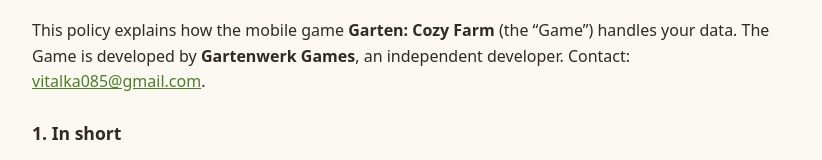
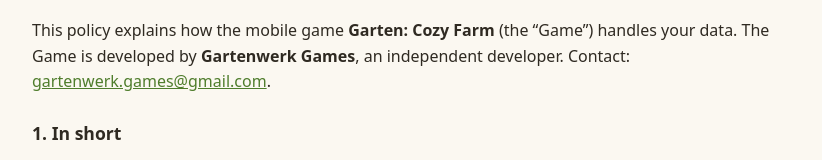
Before and after one commit to gartenwerk/gartenwerk.github.io, a plain HTML site: page privacy/index.html in a window 1280 px wide. Shown: the part 163-323 px from the top of the page, without its empty margins (228-1050 px from the left). Drawn offline with Linux system fonts and the light colour scheme.

Commit message:
Политика конфиденциальности: контакт — почта игры gartenwerk.games@gmail.com

```diff
--- a/privacy/index.html
+++ b/privacy/index.html
@@ -34,7 +34,7 @@
 <p class="meta">Effective date: October 28, 2026</p>
 <p>This policy explains how the mobile game <b>Garten: Cozy Farm</b> (the “Game”) handles your data.
 The Game is developed by <b>Gartenwerk Games</b>, an independent developer.
-Contact: <a href="mailto:vitalka085@gmail.com">vitalka085@gmail.com</a>.</p>
+Contact: <a href="mailto:gartenwerk.games@gmail.com">gartenwerk.games@gmail.com</a>.</p>
 
 <h2>1. In short</h2>
 <p>The Game has no user accounts of its own and we never see your name, email or game progress. If you are signed in to
@@ -124,7 +124,7 @@ request; write to us and we will forward the request. You can also reset your ad
 uninstall the Game. It is deleted immediately.<br>
 2. <b>Analytics and ads</b>: withdraw consent in the Game settings under “Privacy settings” (where available) – no new
 data is sent after that. You can also reset or delete the advertising ID in your phone settings (Google → Ads).<br>
-3. <b>Data held by GameAnalytics or Google</b>: email <a href="mailto:vitalka085@gmail.com">vitalka085@gmail.com</a>
+3. <b>Data held by GameAnalytics or Google</b>: email <a href="mailto:gartenwerk.games@gmail.com">gartenwerk.games@gmail.com</a>
 with the subject “Garten – delete my data” and your phone model. We forward the request to GameAnalytics and Google
 within 30 days and tell you the result. Your email is deleted after that.<br>
 4. <b>Data in Google Play Games</b> (saved farm, achievements, scores): in the Google Play Games app open your profile →
@@ -141,7 +141,7 @@ We keep no data about you ourselves. GameAnalytics and Google keep their data no
 <p class="meta">Gültig ab: 28. Oktober 2026</p>
 <p>Diese Erklärung beschreibt, wie das Handyspiel <b>Garten: Cozy Farm</b> (das „Spiel“) mit deinen Daten umgeht.
 Das Spiel wird von <b>Gartenwerk Games</b> entwickelt, einem unabhängigen Entwickler.
-Kontakt: <a href="mailto:vitalka085@gmail.com">vitalka085@gmail.com</a>.</p>
+Kontakt: <a href="mailto:gartenwerk.games@gmail.com">gartenwerk.games@gmail.com</a>.</p>
 
 <h2>1. Kurz gesagt</h2>
 <p>Das Spiel hat keine eigenen Benutzerkonten, und wir sehen weder deinen Namen noch deine E-Mail oder deinen
@@ -238,7 +238,7 @@ auf „Fortschritt zurücksetzen“ oder deinstalliere das Spiel. Sie werden sof
 2. <b>Analyse und Werbung</b>: widerrufe die Einwilligung in den Einstellungen des Spiels unter
 „Datenschutzeinstellungen“ (wo verfügbar) – danach werden keine neuen Daten gesendet. Die Werbe-ID kannst du in den
 Einstellungen deines Telefons zurücksetzen oder löschen (Google → Anzeigen).<br>
-3. <b>Daten bei GameAnalytics oder Google</b>: schreib an <a href="mailto:vitalka085@gmail.com">vitalka085@gmail.com</a>
+3. <b>Daten bei GameAnalytics oder Google</b>: schreib an <a href="mailto:gartenwerk.games@gmail.com">gartenwerk.games@gmail.com</a>
 mit dem Betreff „Garten – Daten löschen“ und deinem Telefonmodell. Wir leiten die Anfrage innerhalb von 30 Tagen an
 GameAnalytics und Google weiter und teilen dir das Ergebnis mit. Deine E-Mail löschen wir danach.<br>
 4. <b>Daten in Google Play Spiele</b> (gespeicherter Hof, Erfolge, Bestwerte): öffne in der App Google Play Spiele dein
@@ -257,7 +257,7 @@ das Datum.</p>
 <p class="meta">Действует с 28 октября 2026 г.</p>
 <p>Здесь описано, как мобильная игра <b>Garten: Cozy Farm</b> («Игра») обращается с вашими данными.
 Игру разрабатывает <b>Gartenwerk Games</b>, независимый разработчик.
-Связь: <a href="mailto:vitalka085@gmail.com">vitalka085@gmail.com</a>.</p>
+Связь: <a href="mailto:gartenwerk.games@gmail.com">gartenwerk.games@gmail.com</a>.</p>
 
 <h2>1. Коротко</h2>
 <p>В Игре нет своих учётных записей, и мы не видим ни вашего имени, ни почты, ни прогресса. Если вы вошли в Google Play
@@ -351,7 +351,7 @@ GameAnalytics и Android App Set ID (не рекламный идентифик
 2. <b>Аналитика и реклама</b>: отзовите согласие в настройках Игры, кнопка «Конфиденциальность» (где она есть), —
 после этого новые данные не отправляются. Рекламный идентификатор можно сбросить или удалить в настройках телефона
 (Google → Реклама).<br>
-3. <b>Данные у GameAnalytics и Google</b>: напишите на <a href="mailto:vitalka085@gmail.com">vitalka085@gmail.com</a>
+3. <b>Данные у GameAnalytics и Google</b>: напишите на <a href="mailto:gartenwerk.games@gmail.com">gartenwerk.games@gmail.com</a>
 с темой «Garten — удалить мои данные» и укажите модель телефона. В течение 30 дней мы передадим запрос в GameAnalytics
 и Google и сообщим вам результат, после чего удалим ваше письмо.<br>
 4. <b>Данные в Google Play Играх</b> (сохранённая ферма, достижения, рекорды): в приложении Google Play Игры откройте
```
